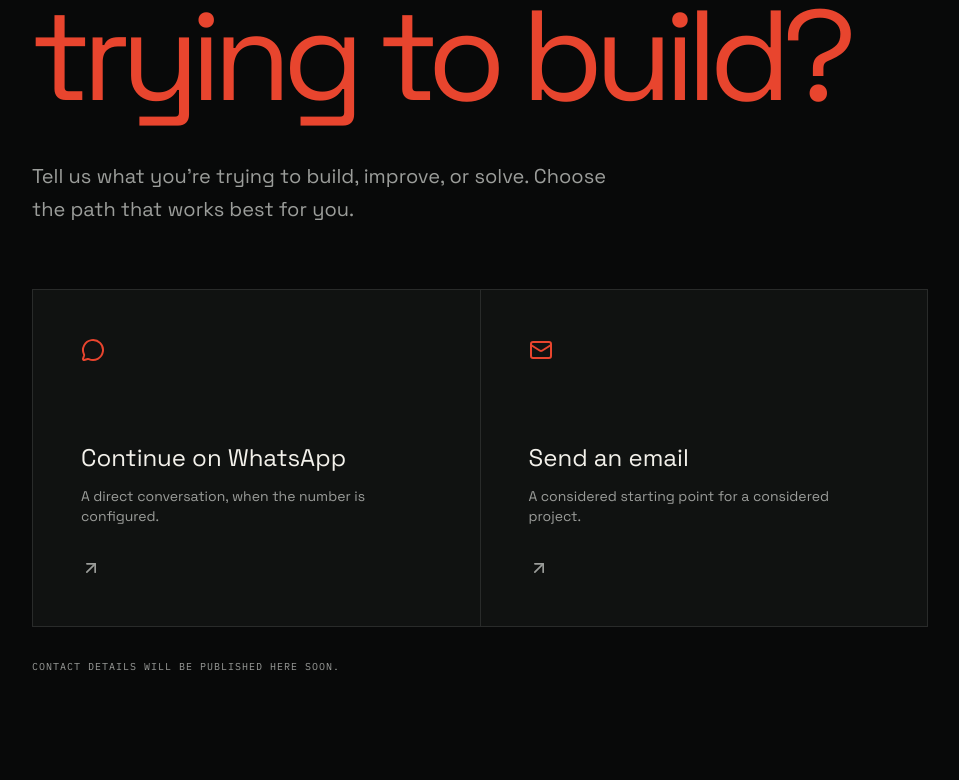
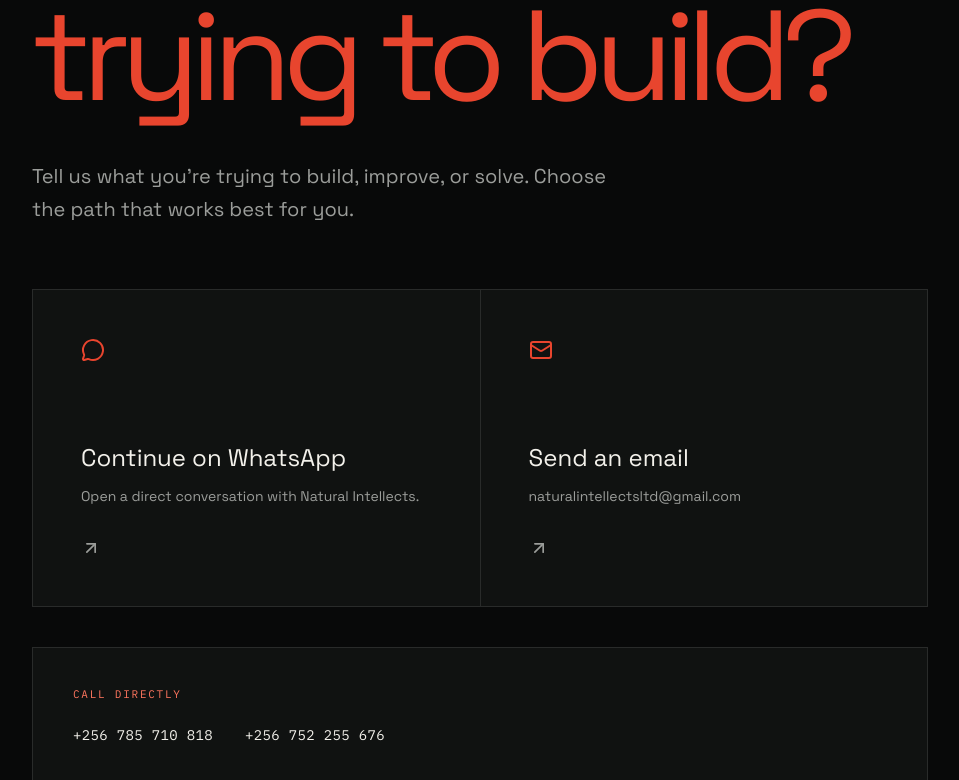
Before and after one commit to naturalintellectscrop-ctrl/natural-intellects-ltd, a Next.js app: page /contact in a window 1280 px wide. Shown: the part 489-1269 px from the top of the page, without its empty margins (8-967 px from the left). Built offline with nearby package versions, Linux system fonts and the light colour scheme.

Commit message:
Configure Natural Intellects contact channels

```diff
--- a/data/site.ts
+++ b/data/site.ts
@@ -1,6 +1,10 @@
 export type Status = 'ACTIVE' | 'IN DEVELOPMENT' | 'UPCOMING' | 'CONCEPT' | 'R&D'
 
-export const contact = { whatsapp: '', email: '' }
+export const contact = {
+  whatsapp: 'https://wa.me/256752255676',
+  email: 'naturalintellectsltd@gmail.com',
+  phones: ['+256 785 710 818', '+256 752 255 676'],
+}
 
 export const capabilities = [
   { slug: 'digital-products', number: '01', title: 'Digital Products', description: 'From first principle to useful interface.', longDescription: 'We shape focused digital products around real needs, clear journeys and room to evolve.', projects: ['smart-ride', 'nisms', 'house-for-rent', 'disms'], approach: ['Discover the real constraint', 'Design the simplest useful system', 'Build, learn and evolve'] },
```
Also changed, not shown: app/contact/page.tsx (+1 -1 lines).
